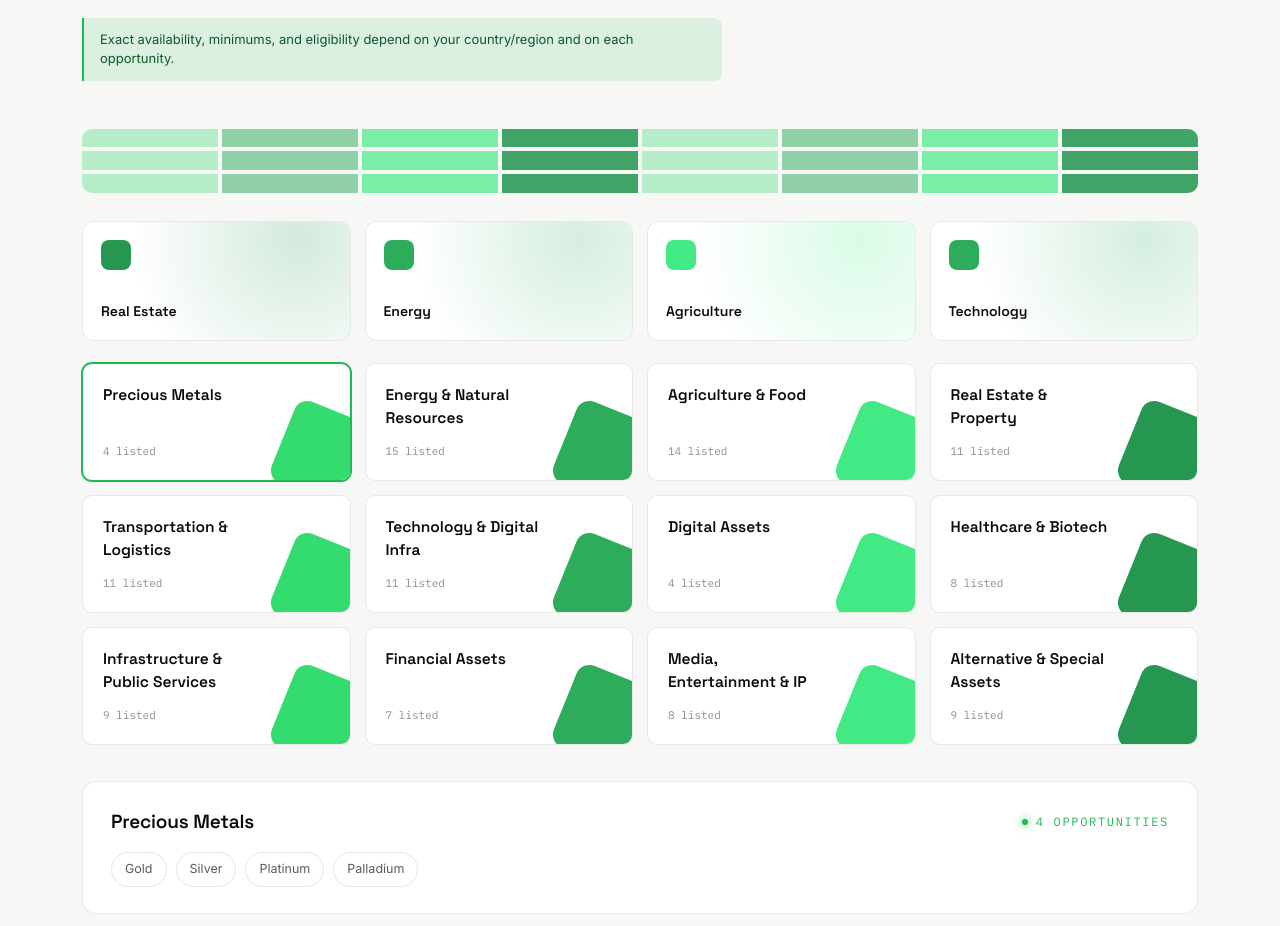
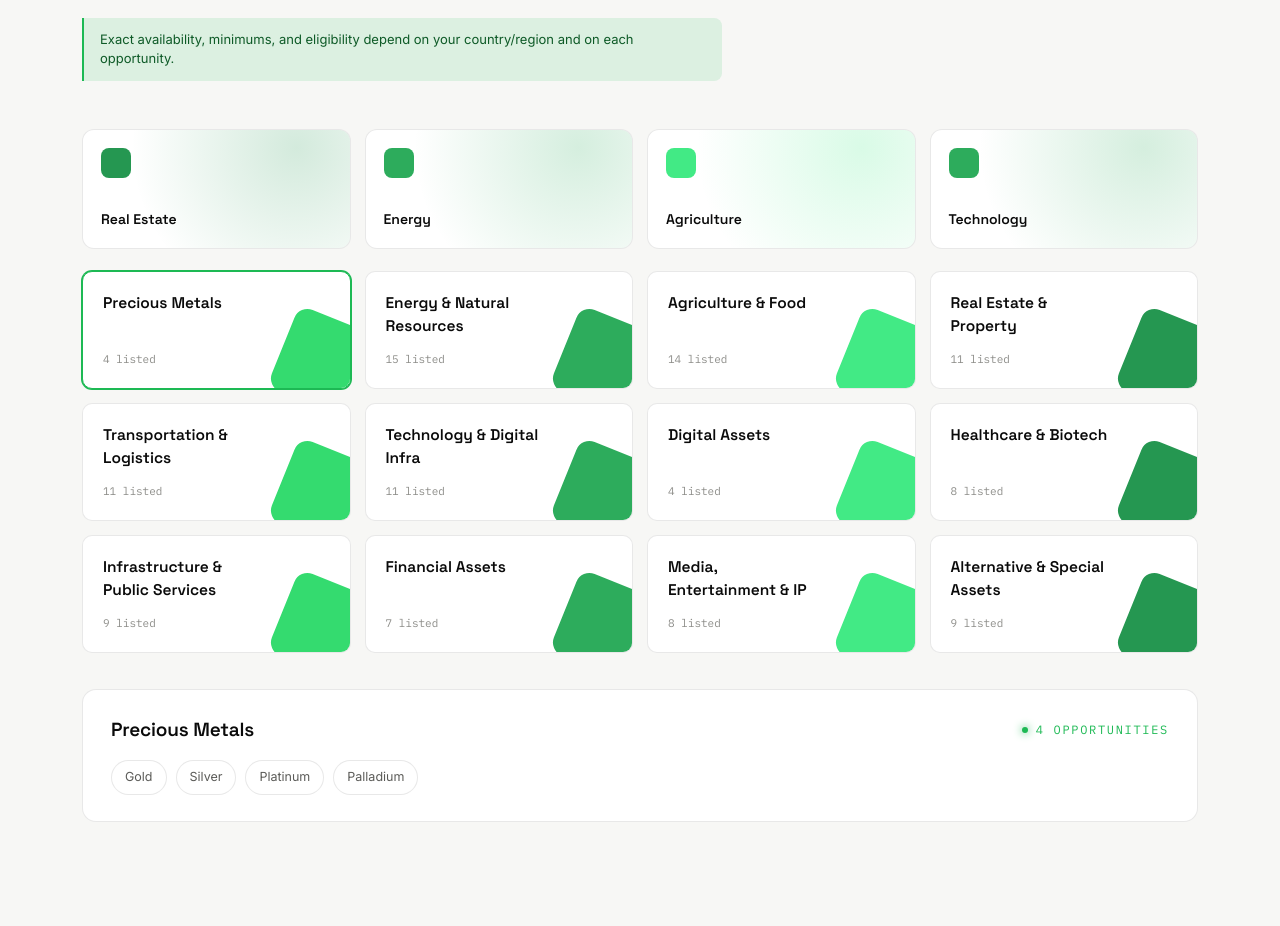
Before and after one commit to thisisbigmike/Xterasystem, a Next.js app: page / in a window 1280 px wide. Shown: the part 1865-2791 px from the top of the page. Built offline with nearby package versions, Linux system fonts and the light colour scheme.

Commit message:
UI cleanup: Remove unused category mosaic strip from UniverseSection

```diff
--- a/src/components/UniverseSection.jsx
+++ b/src/components/UniverseSection.jsx
@@ -31,22 +31,7 @@ export default function UniverseSection() {
           </div>
         </FadeIn>
 
-        {/* Category mosaic */}
-        <FadeIn delay={0.1}>
-          <div className="mosaic" id="mosaic">
-            {Array.from({ length: 24 }).map((_, i) => {
-              const hue = categories[i % categories.length].hue;
-              return (
-                <motion.span
-                  key={i}
-                  style={{ background: hue, opacity: 0.3 + (i % 4) * 0.16 }}
-                  whileHover={{ opacity: 1, scale: 1.1 }}
-                  transition={{ duration: 0.2 }}
-                />
-              );
-            })}
-          </div>
-        </FadeIn>
+
 
         {/* Featured category tiles */}
         <StaggerContainer className="feature-row" id="featureRow" staggerChildren={0.08}>
```
